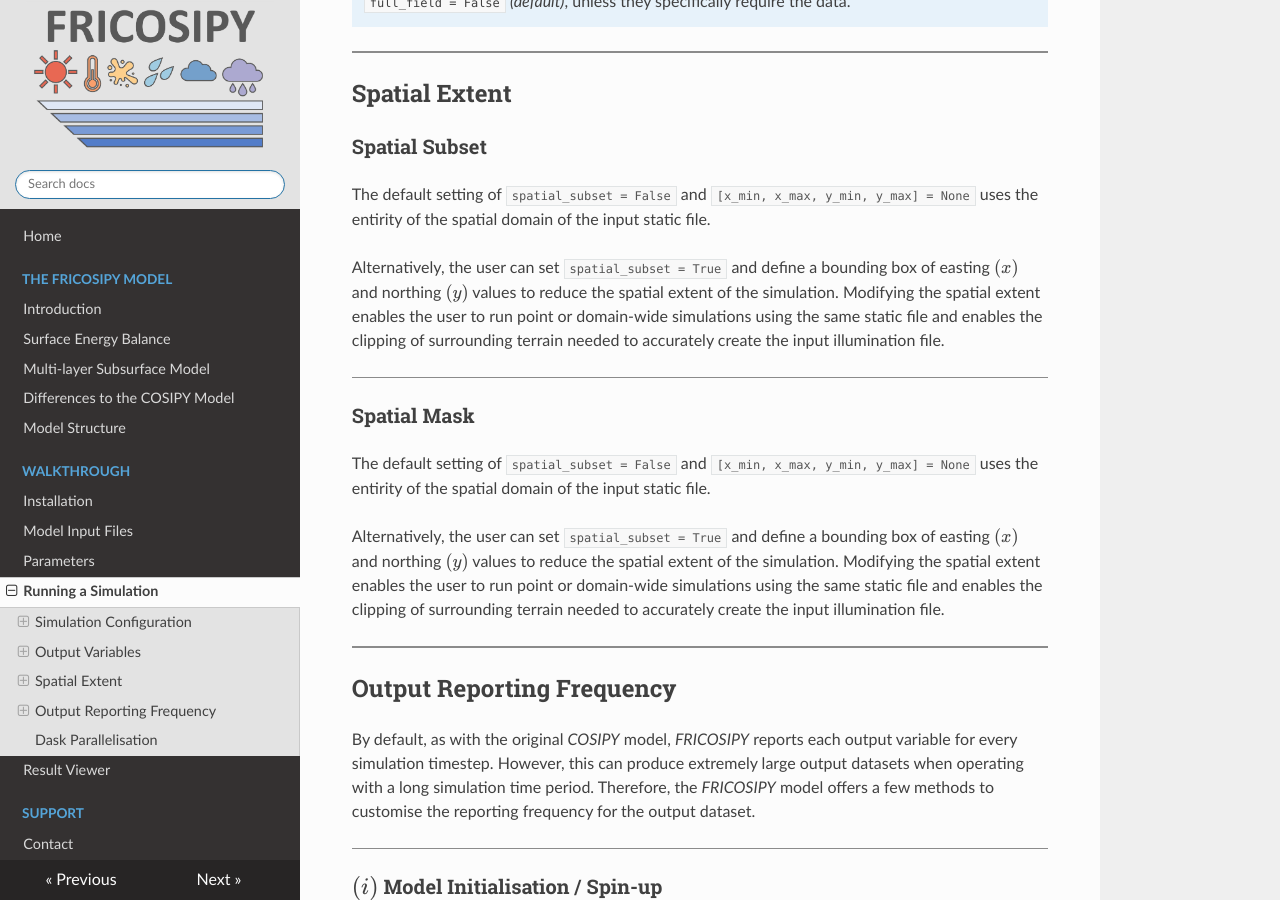
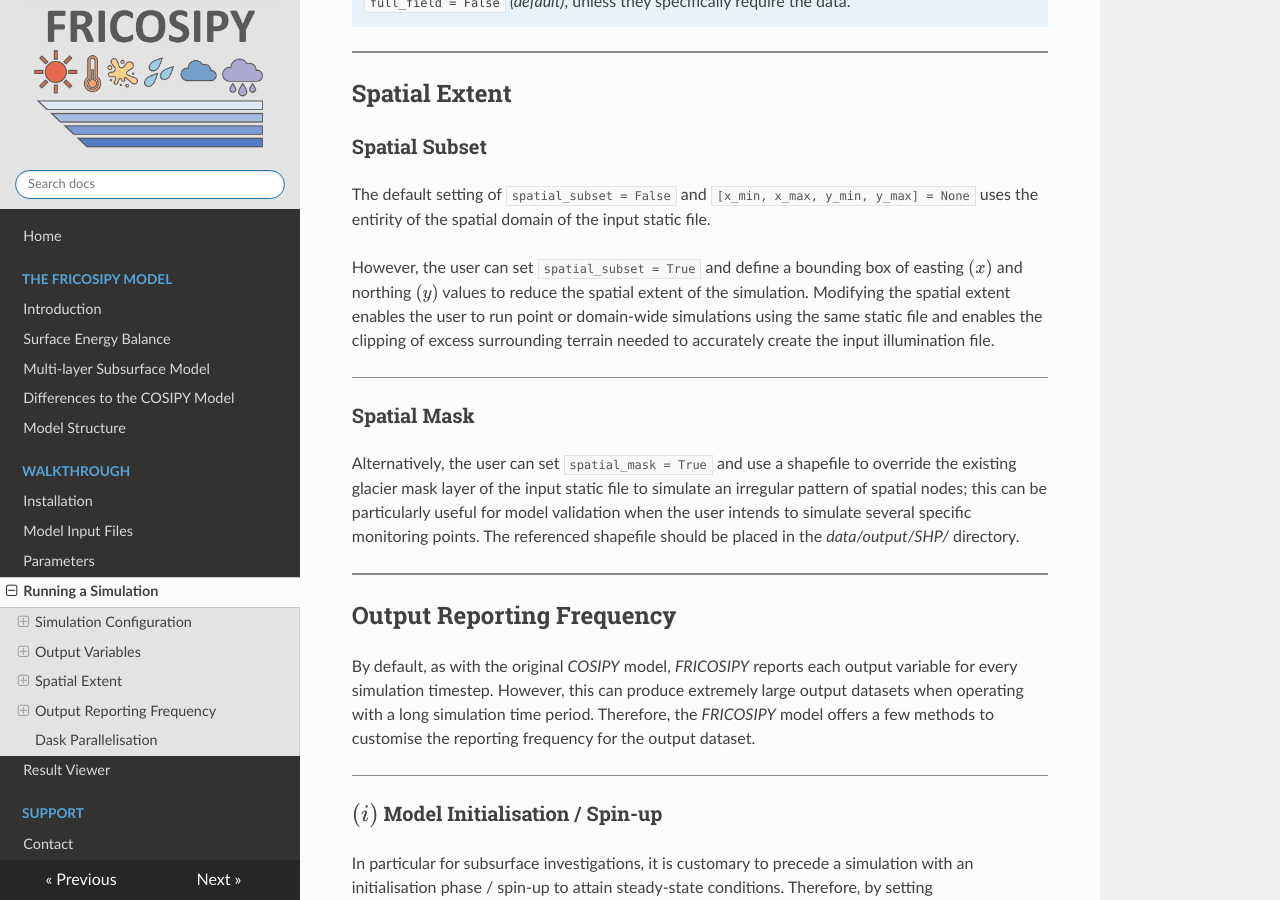
Before and after one commit to MarcusGastaldello/FRICOSIPY, an MkDocs documentation site: the page built from docs/running_a_simulation.md, in a window 1280 px wide and 900 px high, scrolled down 4045 px. Built offline with MkDocs 1.6.1, drawn with Linux system fonts in a browser that asks for light colours.

Commit message:
Update documentation for spatial_subset and spatial_mask
Clarified the explanation of spatial_subset and added details about spatial_mask usage.

```diff
--- a/docs/running_a_simulation.md
+++ b/docs/running_a_simulation.md
@@ -161,13 +161,13 @@ If the user sets `full_field == True`, then the *FRICOSIPY* model will also repo
 
 ### Spatial Subset
 
-The default setting of `spatial_subset = False` and `[x_min, x_max, y_min, y_max] = None` uses the entirity of the spatial domain of the input static file. <br> <br> Alternatively, the user can set `spatial_subset = True` and define a bounding box of easting $(x)$ and northing $(y)$ values to reduce the spatial extent of the simulation. Modifying the spatial extent enables the user to run point or domain-wide simulations using the same static file and enables the clipping of surrounding terrain needed to accurately create the input illumination file.
+The default setting of `spatial_subset = False` and `[x_min, x_max, y_min, y_max] = None` uses the entirity of the spatial domain of the input static file. <br> <br> However, the user can set `spatial_subset = True` and define a bounding box of easting $(x)$ and northing $(y)$ values to reduce the spatial extent of the simulation. Modifying the spatial extent enables the user to run point or domain-wide simulations using the same static file and enables the clipping of excess surrounding terrain needed to accurately create the input illumination file.
 
 <hr style="height:1px; background-color:#8b8b8b; border:none;" />
 
 ### Spatial Mask
 
-The default setting of `spatial_subset = False` and `[x_min, x_max, y_min, y_max] = None` uses the entirity of the spatial domain of the input static file. <br> <br> Alternatively, the user can set `spatial_subset = True` and define a bounding box of easting $(x)$ and northing $(y)$ values to reduce the spatial extent of the simulation. Modifying the spatial extent enables the user to run point or domain-wide simulations using the same static file and enables the clipping of surrounding terrain needed to accurately create the input illumination file.
+Alternatively, the user can set `spatial_mask = True` and use a shapefile to override the existing glacier mask layer of the input static file to simulate an irregular pattern of spatial nodes; this can be particularly useful for model validation when the user intends to simulate several specific monitoring points. The referenced shapefile should be placed in the *data/output/SHP/* directory.
 
 <hr style="height:2px; background-color:#8b8b8b; border:none;" />
 
@@ -199,8 +199,6 @@ The user can also directly specify the output timestamps on which the simulation
 
 <hr style="height:2px; background-color:#8b8b8b; border:none;" />
 
-<hr style="height:2px; background-color:#8b8b8b; border:none;" />
-
 ## Dask Parallelisation
 
 The *FRICOSIPY* model, supports multi-thread processing using the *Dask* parallel computing library. By modifying `workers = 1`, the user specifies the number of spatial nodes that the simulation will concurrently simulate
```
